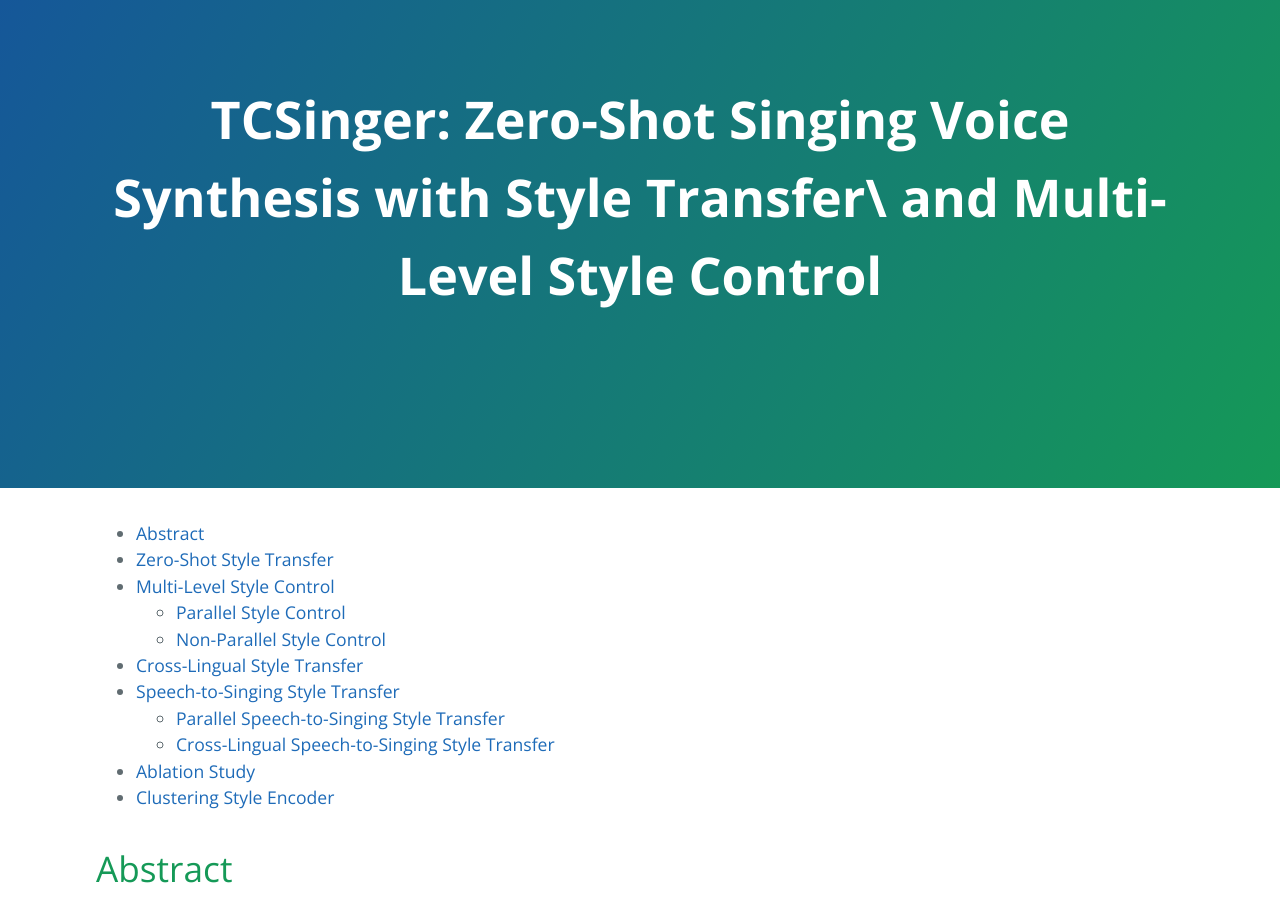
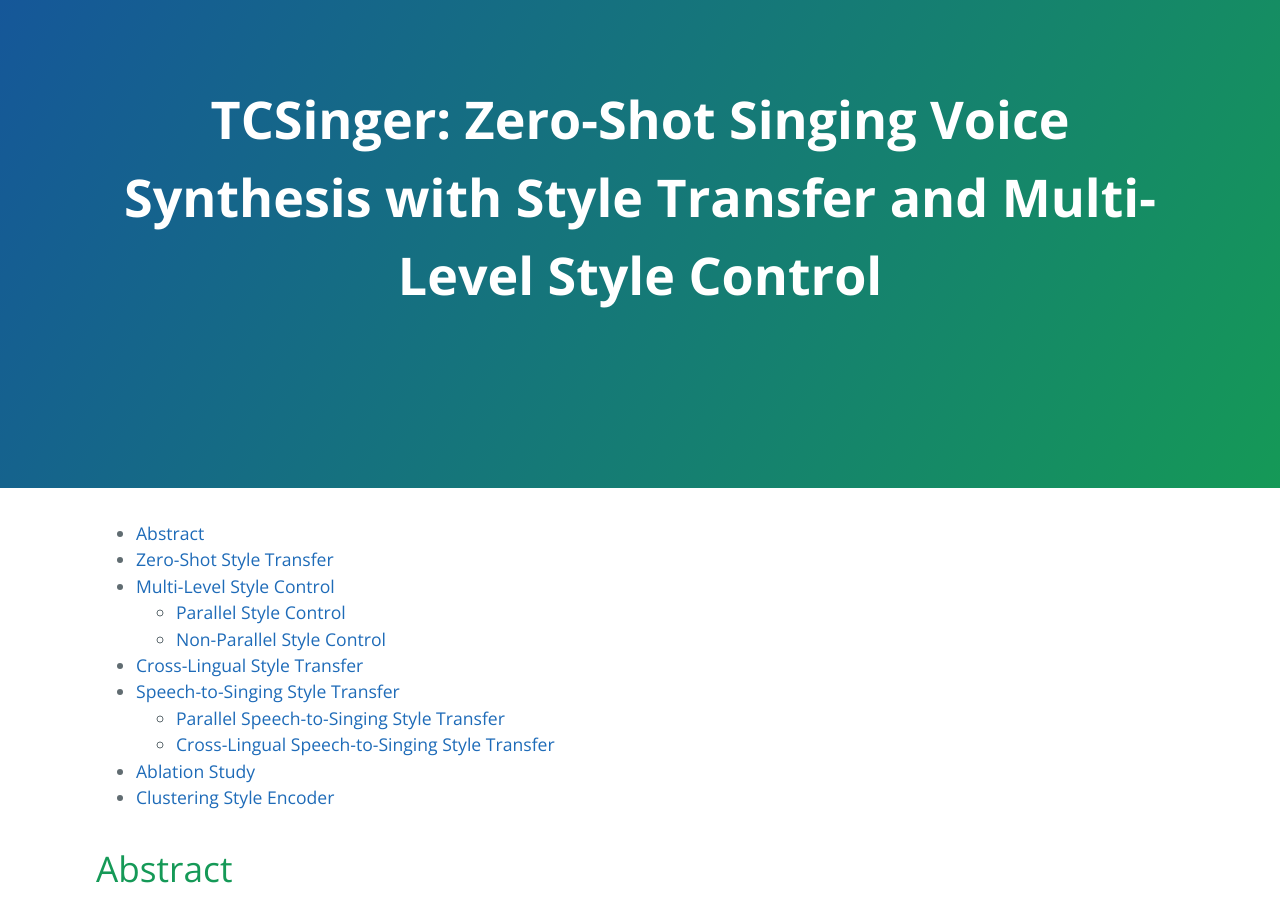
Before and after one commit to TCSinger/TCSinger.github.io, a Jekyll site: the page built from index.md, in a window 1280 px wide and 900 px high. Built offline with Jekyll 4.4.1, drawn with Linux system fonts in a browser that asks for light colours; our own code applies the rules of GitHub Pages for plain Markdown files; the repository's description, which GitHub fills in, is left out.

```diff
--- a/_config.yml
+++ b/_config.yml
@@ -3,4 +3,4 @@ layout: default
 markdown: kramdown
 kramdown:
   toc_levels: 1..2
-title: "TCSinger: Zero-Shot Singing Voice Synthesis with Style Transfer\\ and Multi-Level Style Control"
+title: "TCSinger: Zero-Shot Singing Voice Synthesis with Style Transfer and Multi-Level Style Control"
```
